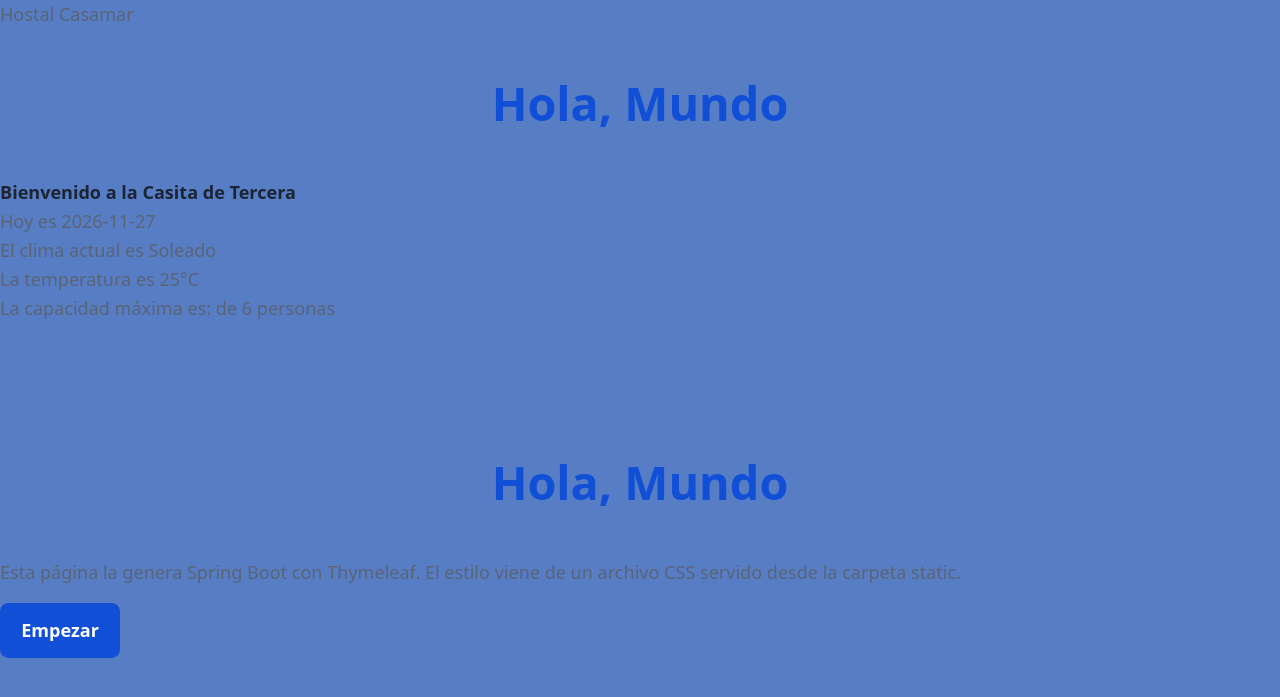
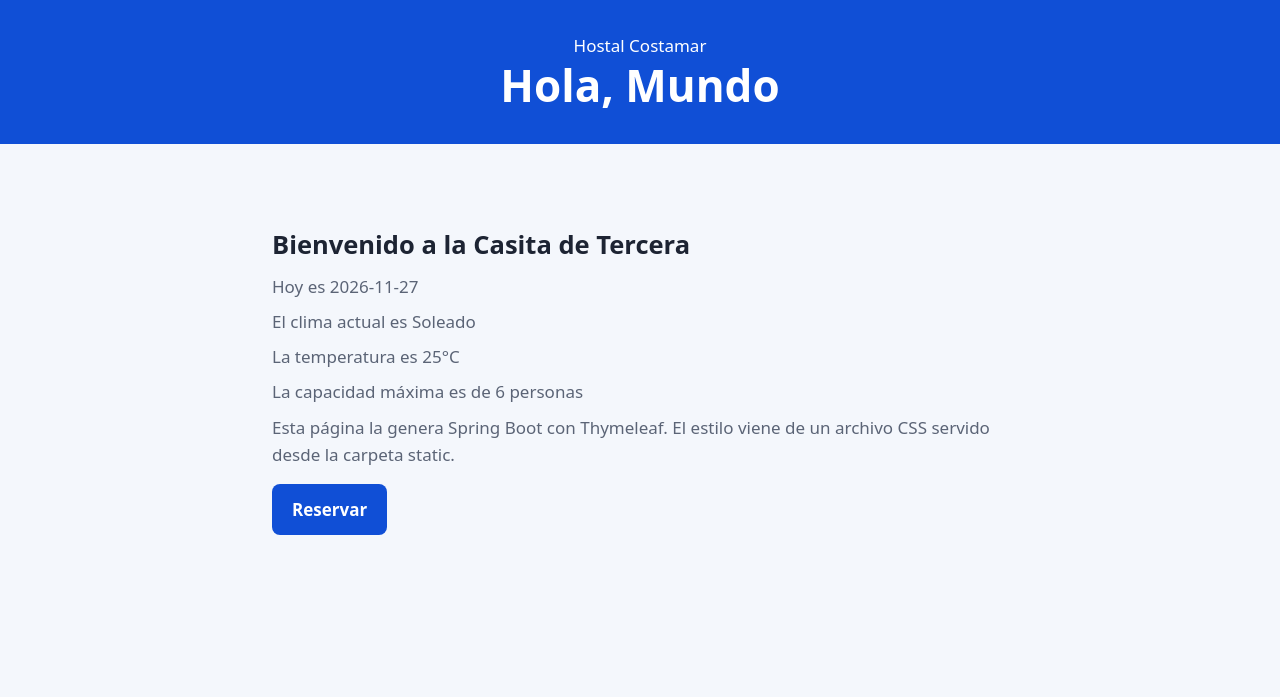
Before and after one commit to DQVA05/Hostal_Web, a Spring Boot app: page / in a window 1280 px wide. Shown: the top 697 px of the page. Run offline with Spring Boot 4, Linux system fonts and the light colour scheme.

Commit message:
cambio de index.html, varios archivos en resources

```diff
--- a/src/main/resources/application.properties
+++ b/src/main/resources/application.properties
@@ -2,3 +2,4 @@ spring.application.name=hostal-web
 spring.datasource.url=jdbc:postgresql://localhost:5432/costamar
 spring.datasource.username=hostal
 spring.datasource.password=${DB_PASSWORD}
+spring.config.import=optional:file:./src/atad.env[.properties]
--- a/src/main/resources/messages.properties
+++ b/src/main/resources/messages.properties
@@ -0,0 +1 @@
+layoutTitle = Casita de Tercera "Costamar"
--- a/src/main/resources/static/css/app.css
+++ b/src/main/resources/static/css/app.css
@@ -1,24 +1,21 @@
 
 /* 0. Reset CSS: se eliminan los márgenes y paddings por defecto de todos los elementos.
-      Se hace un reset de los estilos por defecto del navegador. */
+      Solo se resetea el espaciado; el color, la letra y el fondo se ponen en body
+      y los demás elementos los heredan. */
 * {
   margin: 0;
   padding: 0;
-  box-sizing: border-box;
-  font-family: system-ui, -apple-system, "Segoe UI", Roboto, sans-serif;
-  font-size: 1.0625rem;
-  line-height: 1.6;
-  color: var(--color-texto);
-  background: var(--color-fondo);
 }
 
 /* 1. Variables CSS: se definen una vez y se reutilizan.
-      Para cambiar el color de todo el sitio basta con tocar una línea. */
+      Para cambiar el color de todo el sitio basta con tocar una línea.
+      Todas las combinaciones cumplen el contraste mínimo de WCAG (4.5:1). */
 :root {
-  --color-fondo: #577dc5; /* por qué los datos están en español? porque es más fácil de recordar y de escribir. */
-  --color-texto: #1d2433;
-  --color-suave: #5b6476;
-  --color-principal: #104fd6;
+  --color-fondo: #f4f7fc;     /* fondo claro de la página */
+  --color-texto: #1d2433;     /* texto normal (14.5:1 sobre el fondo) */
+  --color-suave: #5b6476;     /* párrafos (5.5:1 sobre el fondo) */
+  --color-principal: #104fd6; /* azul de la marca (6.3:1 sobre el fondo, 6.8:1 con texto blanco) */
+  --color-principal-oscuro: #0b3a9e; /* hover del botón */
   --espacio: 1rem;          /* rem = relativo al tamaño de letra raíz (16 px por defecto) */
 }
 
@@ -30,26 +27,51 @@
   box-sizing: border-box;
 }
 
-
+/* 3. Estilos base: los hereda toda la página. */
 body {
-  margin: 0;
   font-family: system-ui, -apple-system, "Segoe UI", Roboto, sans-serif;
   font-size: 1.0625rem;
   line-height: 1.6;
   color: var(--color-texto);
   background: var(--color-fondo);
 }
-h1{
-    font-family: system-ui, -apple-system, "Segoe UI", Roboto, sans-serif;
-    font-size: clamp(1.75rem, 5vw, 2.75rem);
-    margin: 0 auto;
-    text-align: center;
-    line-height: 3.2;
-    color: var(--color-principal);
+
+/* 4. Títulos y texto. */
+h1 {
+  font-size: clamp(1.75rem, 5vw, 2.75rem);
+  line-height: 1.2;
+  text-align: center;
+  color: var(--color-principal);
 }
+
 p {
   color: var(--color-suave);
 }
+
+/* 5. Cabecera: franja azul con texto blanco. */
+.cabecera {
+  padding: calc(var(--espacio) * 2) var(--espacio);
+  background: var(--color-principal);
+  text-align: center;
+}
+
+.cabecera .marca,
+.cabecera h1 {
+  color: #fff;
+}
+
+/* 6. Contenido: margen lateral de 1rem en el móvil y ancho máximo
+      para que las líneas no queden demasiado largas en pantallas grandes. */
+.contenido {
+  max-width: 48rem;
+  margin: 0 auto;
+  padding: calc(var(--espacio) * 2) var(--espacio);
+}
+
+.contenido > * + * {
+  margin-top: calc(var(--espacio) * 0.5); /* separa los elementos entre sí */
+}
+
 /* 7. Un enlace con forma de botón y estados interactivos. */
 .boton {
   display: inline-block;
@@ -64,12 +86,12 @@ p {
 }
 
 .boton:hover {
-  background: #1a4fc4;
+  background: var(--color-principal-oscuro);
 }
 
 /* 8. Accesibilidad: contorno visible cuando se navega con el teclado (Tab). */
 .boton:focus-visible {
-  outline: 3px solid #93b4ff;
+  outline: 3px solid var(--color-principal);
   outline-offset: 2px;
 }
 
--- a/src/main/resources/templates/public/index.html
+++ b/src/main/resources/templates/public/index.html
@@ -2,27 +2,27 @@
 <html lang="es" xmlns:th="http://www.thymeleaf.org">
 <head>
   <meta charset="UTF-8">
- <meta name="viewport" content="width=device-width, initial-scale=1">  <!--  Esto asegura que la página se vea bien en dispositivos móviles -->
-    <title th:text="'Casita de Tercera ' ">Casita de Tercera "Costamar"</title>
+  <meta name="viewport" content="width=device-width, initial-scale=1">  <!--  Esto asegura que la página se vea bien en dispositivos móviles -->
+  <title>Casita de Tercera "Costamar"</title>
   <link rel="stylesheet" th:href="@{/css/app.css}"> <!-- Esto enlaza el archivo CSS para estilos personalizados -->
 </head>
 
 <body>
-      <header class="cabecera">
-    <p class="marca">Hostal Casamar</p>
-    <h1 th:text="'Hola, '+${nombre}">Hola, invitado</h1>
+  <header class="cabecera">
+    <p class="marca">Hostal Costamar</p>
+    <h1 th:text="'Hola, ' + ${nombre}">Hola, invitado</h1>
   </header>
 
-  <h2 th:text="'Bienvenido a la Casita de Tercera '">Bienvenido a la Casita de Tercera</h2>
-  <p th:text="'Hoy es ' + ${fecha}">Hoy es [fecha]</p>
+  <main class="contenido">
+    <h2 th:text="'Bienvenido a la Casita de Tercera '">Bienvenido a la Casita de Tercera</h2>
+    <p th:text="'Hoy es ' + ${fecha}">Hoy es [fecha]</p>
     <p th:text="'El clima actual es ' + ${clima}">El clima actual es [clima]</p> <!-- luego se sacará dicha información de un API de clima. -->
-  <p th:text="'La temperatura es ' + ${temperatura} + '°C'">La temperatura es [temperatura]°C</p> <!--comentario de arriba. -->
-  <p th:text="'La capacidad máxima es: de ' + ${capacidadMaxima} + ' personas '">La capacidad máxima es: de [capacidadMaxima] personas</p>
-   <main class="contenido">
-    <h1 th:text="'Hola, ' + ${nombre}">Hola, invitado</h1>
+    <p th:text="'La temperatura es ' + ${temperatura} + '°C'">La temperatura es [temperatura]°C</p> <!--comentario de arriba. -->
+    <p th:text="'La capacidad máxima es de ' + ${capacidadMaxima} + ' personas'">La capacidad máxima es de [capacidadMaxima] personas</p>
+
     <p>Esta página la genera Spring Boot con Thymeleaf. El estilo viene de un
        archivo CSS servido desde la carpeta static.</p>
-    <a class="boton" href="#">Empezar</a>
+    <a class="boton" th:href="@{/reservas}">Reservar</a> <!-- la página /reservas todavía no existe -->
   </main>
 </body>
 
```
